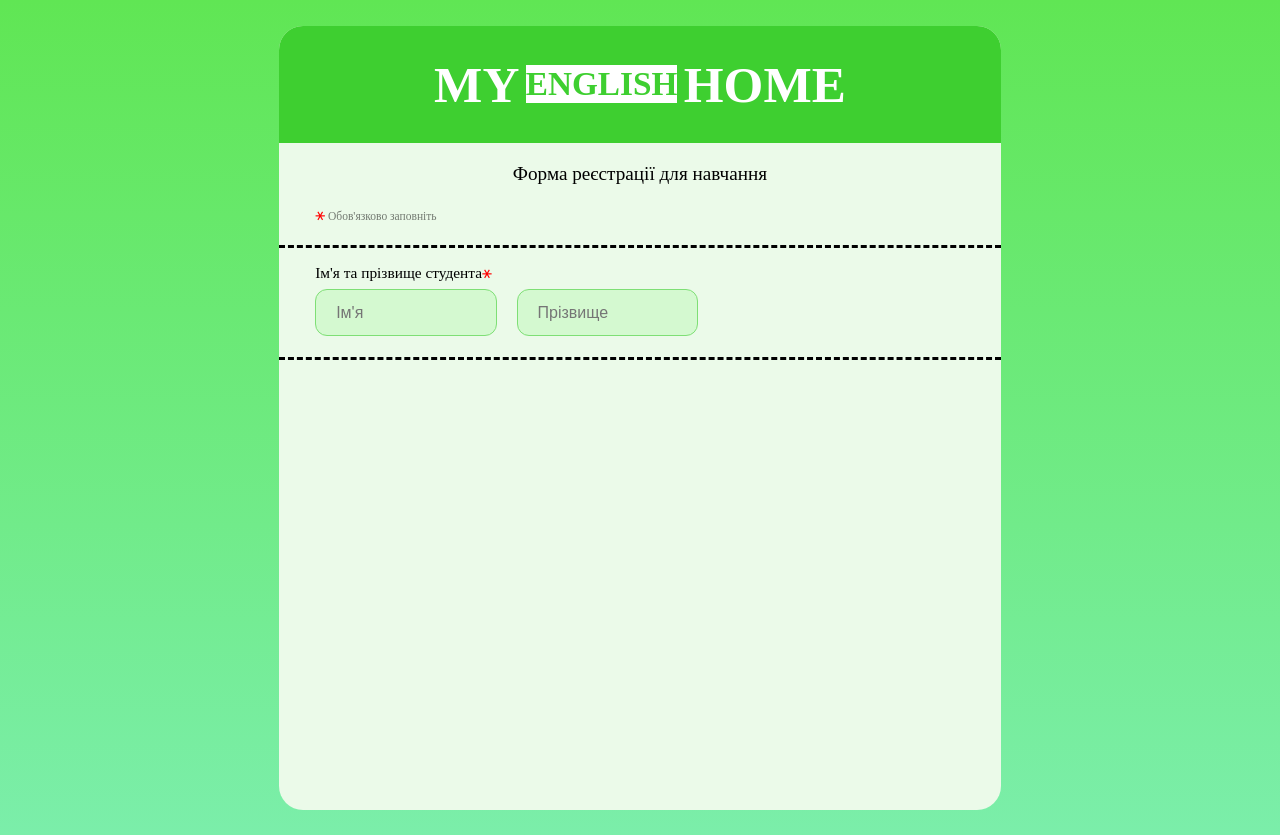
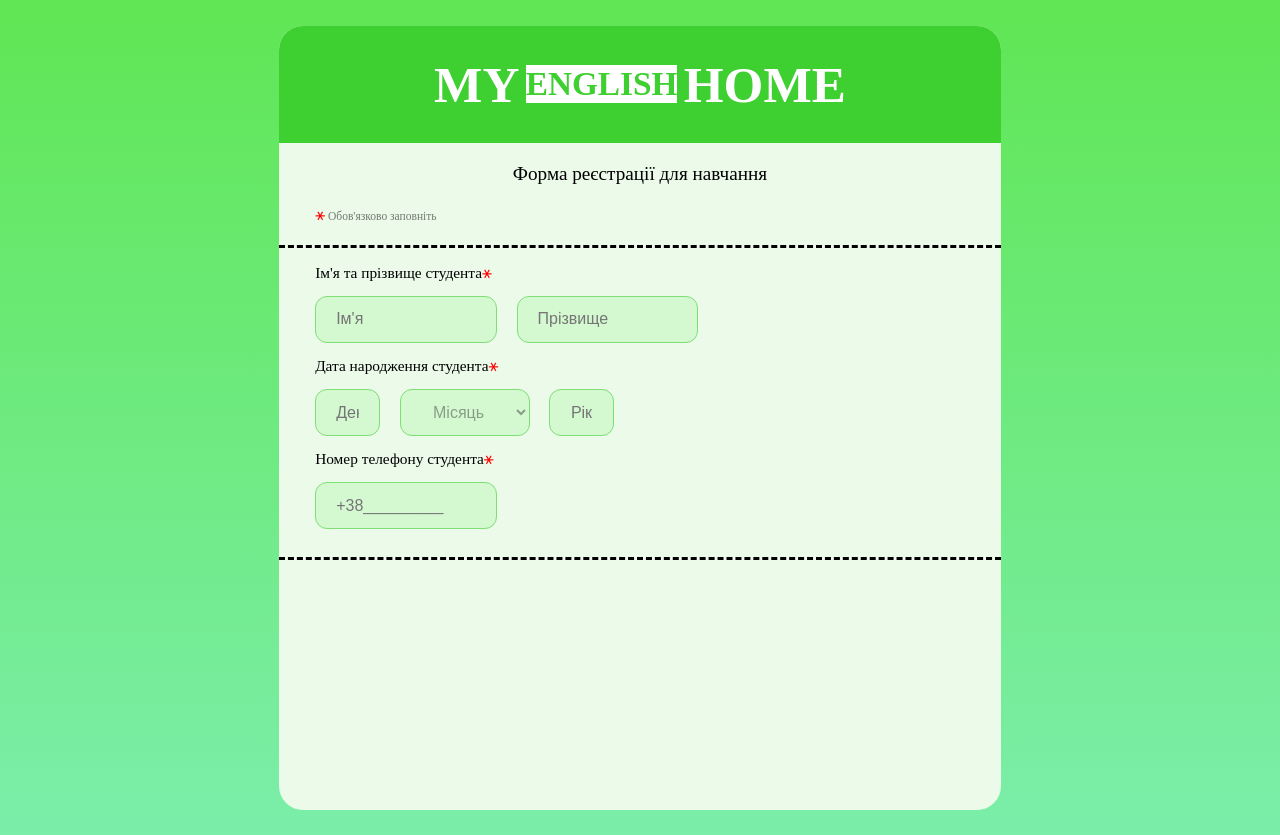
Before and after one commit to rmbozhko/MyEnglishHome-SignUp, a React (Create React App) app: page / in a window 1280 px wide. Built offline with nearby package versions, Linux system fonts and the light colour scheme; a web font is replaced by a local one.

Commit message:
some new  inputs

```diff
--- a/src/components/SignUpForm/SignUpForm.jsx
+++ b/src/components/SignUpForm/SignUpForm.jsx
@@ -12,6 +12,30 @@ export const SignUpForm = () => {
                         <input className={c.name} type="text" placeholder="Ім'я" name="firstname" required></input>
                         <input className={c.name} type="text" placeholder="Прізвище" name="secondname" required></input>
                     </div>
+                    <span className={c.label}>Дата народження студента<span className={c.neces}>&#9913;</span></span>
+                    <div>
+                        <input className={c.birth} type="text" placeholder="День" name="day" required></input>
+                        <select id="cars" name="cars" placeholder="Місяць">
+                            <option value="none" disabled selected>Місяць</option>
+                            <option value="january">Січень</option>
+                            <option value="february">Лютий</option>
+                            <option value="march">Березень</option>
+                            <option value="april">Квітень</option>
+                            <option value="may">Травень</option>
+                            <option value="june">Червень</option>
+                            <option value="july">Липень</option>
+                            <option value="august">Серпень</option>
+                            <option value="september">Вересень</option>
+                            <option value="october">Жовтень</option>
+                            <option value="november">Листопад</option>
+                            <option value="december">Грудень</option>
+                        </select>
+                        <input className={c.birth} type="text" placeholder="Рік" name="year" required></input>
+                    </div>
+                    <span className={c.label}>Номер телефону студента<span className={c.neces}>&#9913;</span></span>
+                    <div>
+                        <input className={c.name} type="text" placeholder="+38_________" name="firstname" required></input>
+                    </div>
                 </form>
             </div>
         </div>
--- a/src/components/SignUpForm/SignUpForm.module.css
+++ b/src/components/SignUpForm/SignUpForm.module.css
@@ -37,7 +37,8 @@ h3 {
   font-size: 1.2vw;
 }
 
-input {
+input,
+select {
   border: 1px solid #7edf75;
   border-radius: 12px;
   height: 47px;
@@ -46,7 +47,8 @@ input {
   font-weight: 400;
   line-height: 1.5;
   padding: 20px;
-  margin: 1% 3% 1% 0;
+  margin: 2% 3% 2% 0;
+  color: rgba(0, 0, 0, 0.671);
 }
 
 input:focus {
@@ -56,3 +58,15 @@ input:focus {
 .name {
   width: 28%;
 }
+
+.birth {
+  width: 10%;
+  text-align: center;
+}
+
+select {
+  width: 20%;
+  padding: 0;
+  color: rgba(0, 0, 0, 0.366);
+  text-align: center;
+}
```
